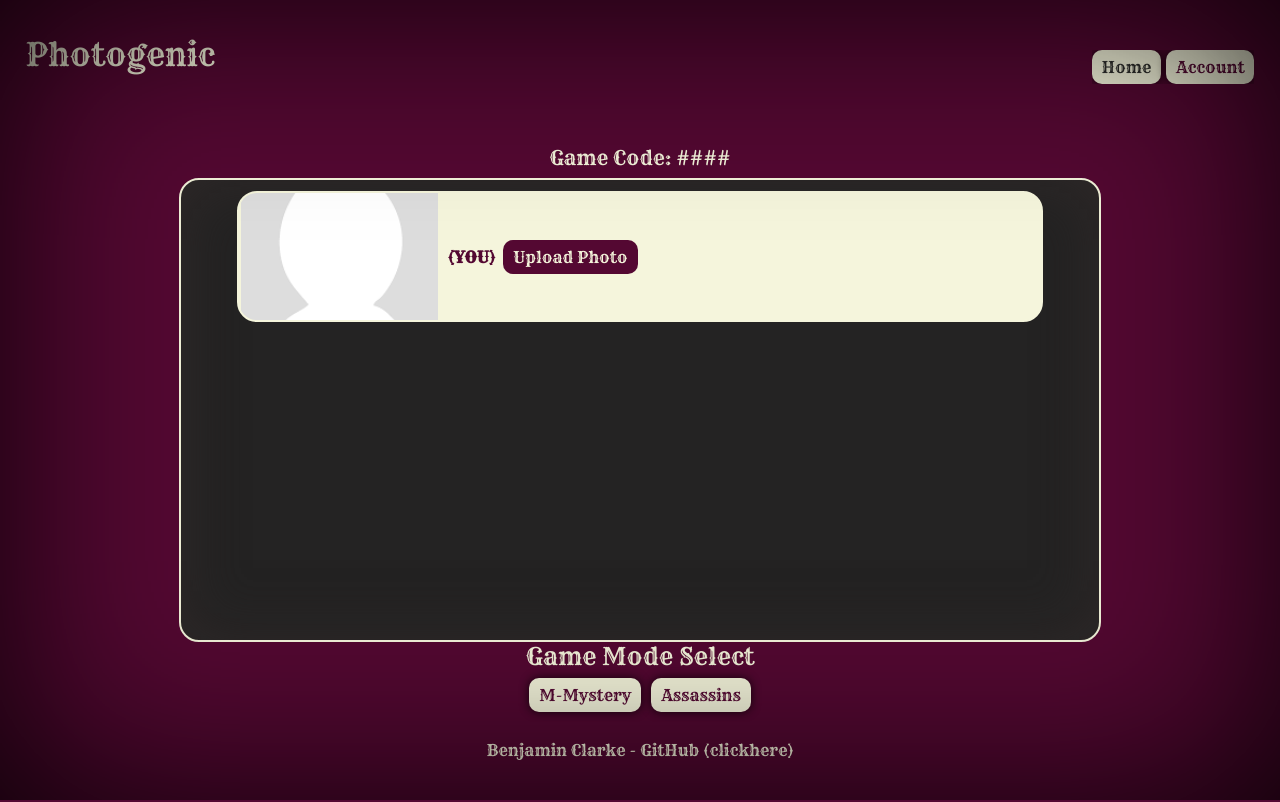
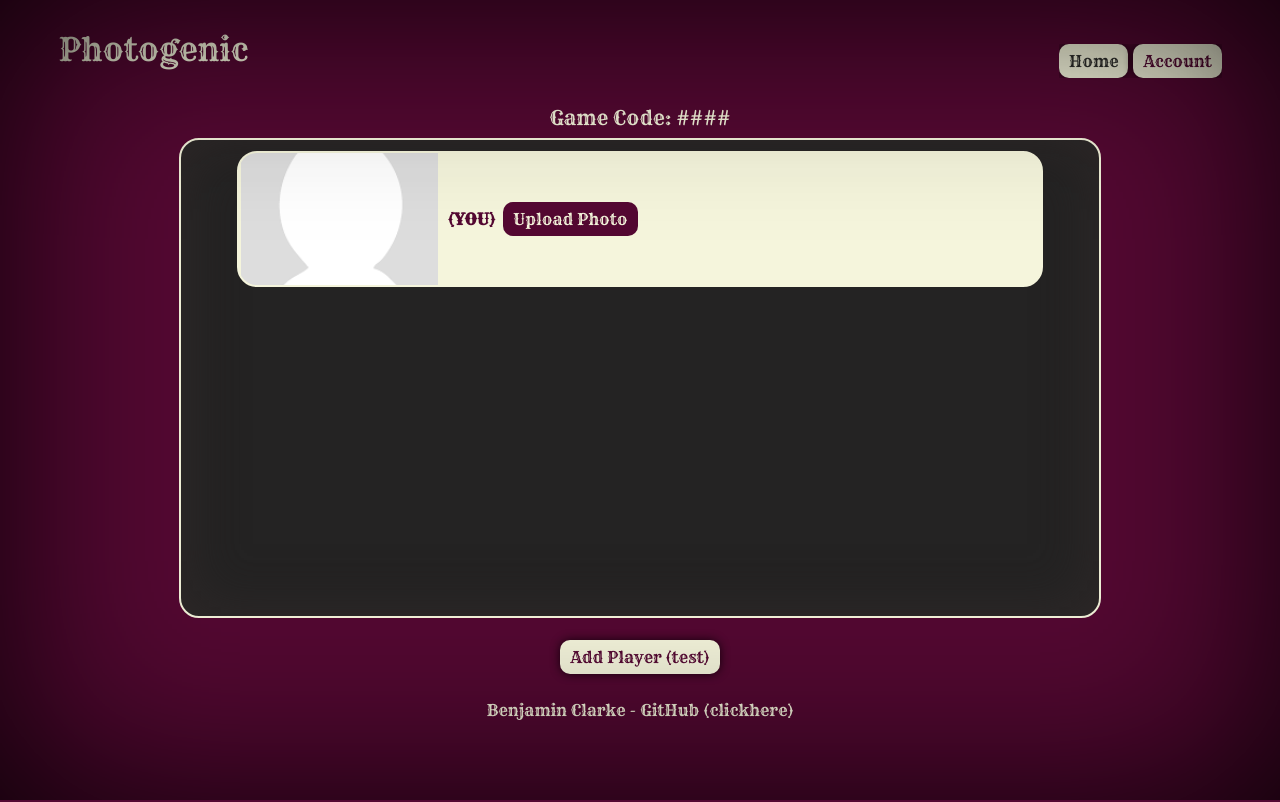
Before and after one commit to Bean080/CS260_Website, a React (Vite) app: page / in a window 1280 px wide. Built offline with nearby package versions, Linux system fonts and the light colour scheme; a web font is replaced by a local one.

Commit message:
Finished mock up functionality for game page. Adjustments to CSS on various pages. Fixed game page drop down.

```diff
--- a/src/account/account.css
+++ b/src/account/account.css
@@ -14,3 +14,7 @@
   display:block;
 
 }
+
+#account button {
+  margin: 1vw;
+}
--- a/src/app.css
+++ b/src/app.css
@@ -57,10 +57,6 @@ body {
   min-height: 100vh;
 }
 
-nav {
-    margin: 2vw;
-}
-
 h1 {
     display: flex;
     align-items: center;
@@ -81,18 +77,15 @@ h1 {
 }
 
 header{
-  display: flex;
-  flex-direction: column;
-
-  align-items: center;
-  justify-content: space-between;
-
-  margin: 1vw 3vw;
-  height: 15vh;
+  height: 10vh;
 
   padding: 0 20px;
   background-color:  rgb(84, 8, 50);
-  position: relative;
+}
+
+nav {
+  position:relative !important;
+  width: 100%;
 }
 
 #code {
@@ -109,18 +102,6 @@ main {
   position: relative;
 }
 
-form {
-  display: flex;
-  flex-direction: column;
-  justify-content:center;
-  align-items: center;
-  margin: 0 auto;
-
-  gap: 1vh;
-  width: 90%;
-  height: 60vh;
-}
-
 footer{
   min-height: 10vh;
   width: 90%;
@@ -128,7 +109,6 @@ footer{
   margin: auto;
   text-align: center;
   background-color:  rgb(84, 8, 50);
-  position: relative;
 }
 
 #games {
--- a/src/app.jsx
+++ b/src/app.jsx
@@ -16,6 +16,7 @@ export default function App() {
   const myLobby = {
     host: "Host",
     code: "####",
+    mode: "Assassins",
     players: players,
 
     reset: function() {
@@ -51,7 +52,6 @@ export default function App() {
           </header>
           <h5 id="code">Game Code: {gameCode}</h5>
 
-
             <Routes>
                 <Route path='/' element={<Lobby user={user} lobby={lobby}/>} exact />
                 <Route path='/game' element={<Game user={user} lobby={lobby}/>} />
--- a/src/game/game.jsx
+++ b/src/game/game.jsx
@@ -54,17 +54,15 @@ export function Game({ user, lobby }) {
             const imageData = canvas.toDataURL('image/png');
             localStorage.setItem("photo", imageData);
             setImage(imageData);
-
-            setFlash(true);
-            setTimeout(() => setFlash(false), 150);
+            pop(imageData)
         }
     }
 
     //notifications
-    function pop(){
+    function pop(takenPhoto){
         toast( (t) => (
             <div className="toast">
-                <img className="photo" alt="Photo of victim" src={image ? image : "photo_placeholder.png"}></img>
+                <img className="photo" alt="Photo of victim" src={takenPhoto ? takenPhoto : "photo_placeholder.png"}></img>
                 <h3>Recent Player Out</h3>
             </div>
         ));
@@ -91,7 +89,7 @@ export function Game({ user, lobby }) {
                 </button>
 
                 <div className={`${dropdown} dropdown_content`}>
-                    <img alt="Photo of Target" src={image ? image : "photo_placeholder.png"} className="target_picture"></img>
+                    <img alt="Photo of Target" src="photo_placeholder.png" className="target_picture"></img>
                     <h3>Target Name</h3>
                 </div>
             </div>
@@ -104,7 +102,6 @@ export function Game({ user, lobby }) {
                     {!cameraOn && <button className="styled_button start_cam" onClick={() => setCamera(true)}>Start Camera</button>}
                     {cameraOn && <button className="cam_button" onClick={() => takePhoto()}><div className="inner_circle"></div></button>}
                 </div>
-                <img src={image}></img>
             </div>
 
 
--- a/src/start/lobby.jsx
+++ b/src/start/lobby.jsx
@@ -70,7 +70,8 @@ export function Lobby({user, lobby}) {
         <div>
             {user && <button type= "button" className="styled_button start_button" onClick={() => play()}>Start Game</button>}
         </div>
-        <div className="foot">
+        <button className="styled_button test" onClick={() => lobbyTest()}>Add Player (test)</button>
+        <div hidden className="foot">
             <h4>Game Mode Select</h4>
             <div id="games">
                 <button className="styled_button" onClick={() => lobbyTest()}>M-Mystery</button>
--- a/src/start/main.css
+++ b/src/start/main.css
@@ -161,3 +161,7 @@ input[type="file"] {
     border-radius: 10px;
     border: 0px solid transparent;
 }
+
+.test {
+  margin: 1vh;
+}
```
Lines whose indentation alone changed are shown as unchanged.
